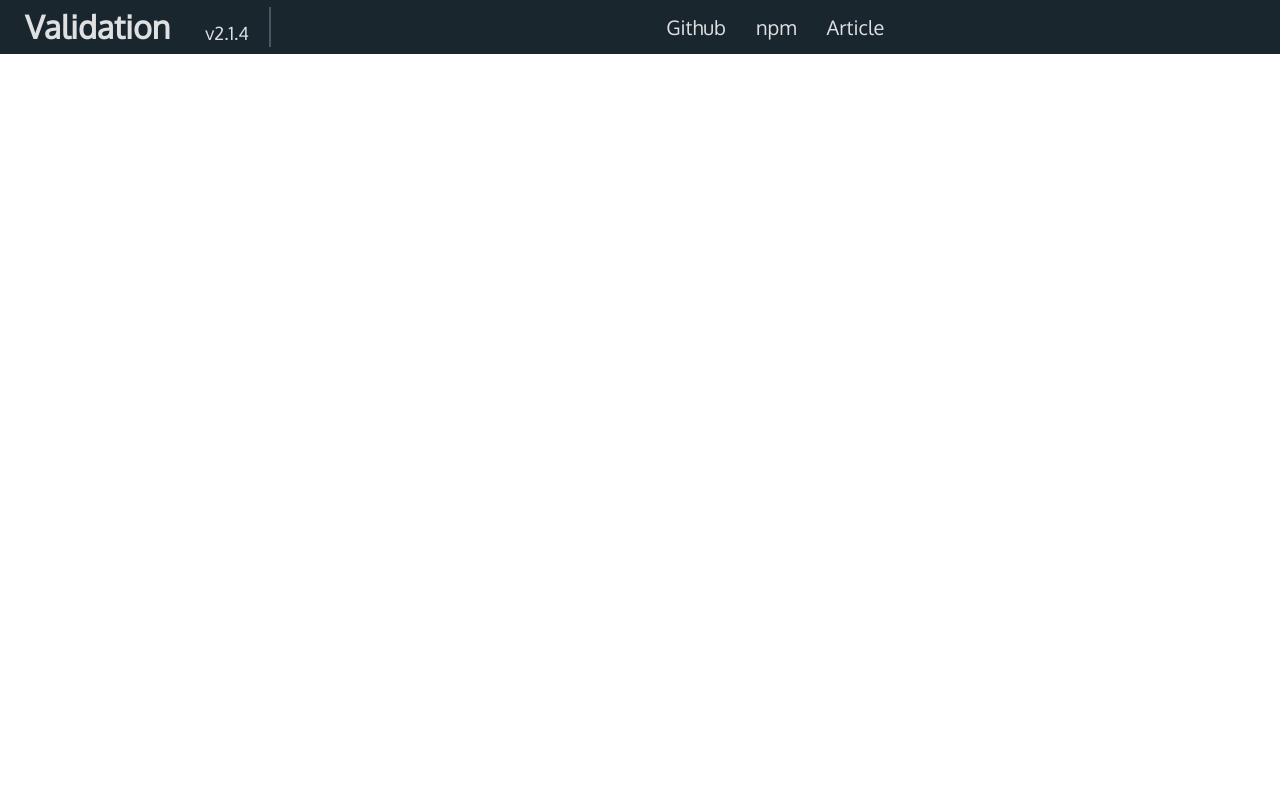
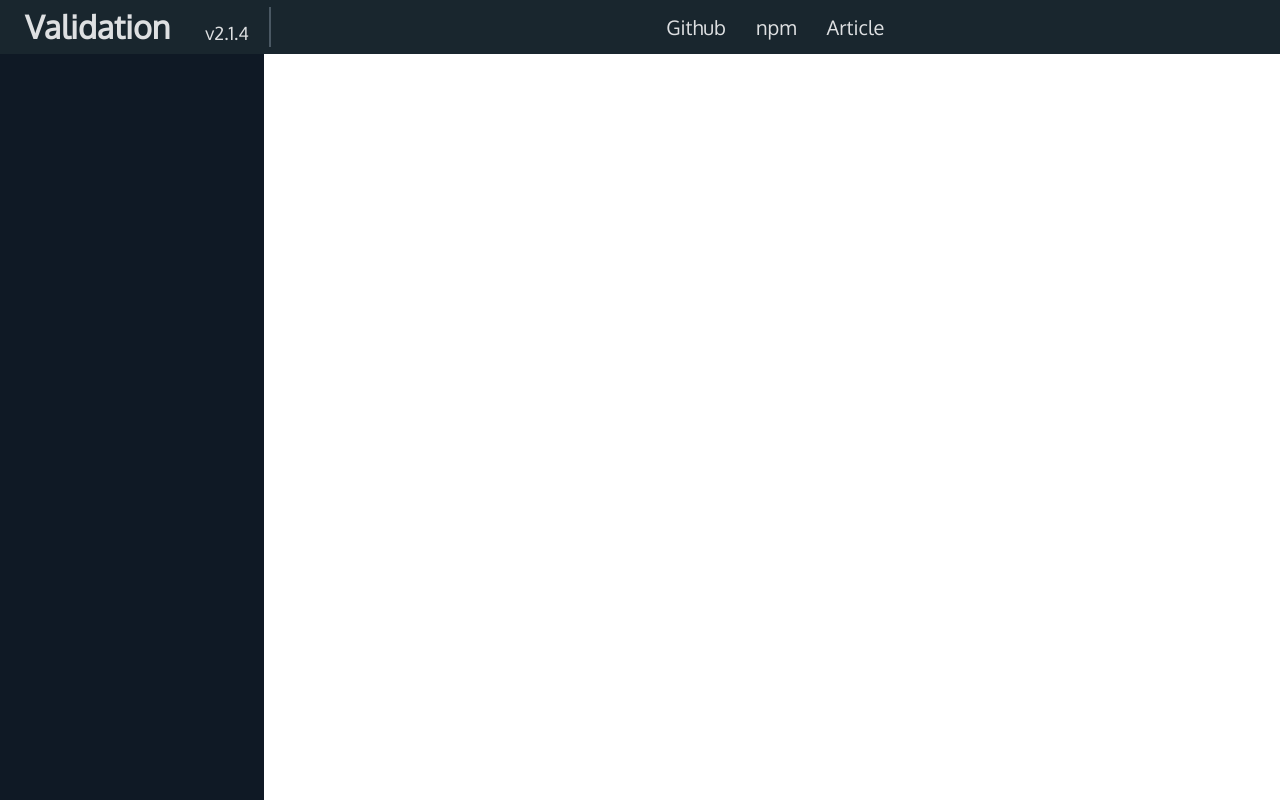
Before and after one commit to kwirke/validation-docs, a React (Create React App) app: page / in a window 1280 px wide. Built offline with nearby package versions, Linux system fonts and the light colour scheme.

Commit message:
Design layout

```diff
--- a/src/App/App.js
+++ b/src/App/App.js
@@ -2,7 +2,39 @@ import React from 'react'
 import styled from 'styled-components'
 import './App.css'
 import {Navbar} from '../Navbar/Navbar'
+import { deepKoamaru, eerieBlack } from '../Style/Colors';
+
+const Layout = styled.div`
+    display: flex;
+    flex-direction: column;
+    width: 100%;
+    height: 100vh;
+`
+
+const Body = styled.div`
+    display: flex;
+    flex-direction: row;
+    height: 100%;
+`
+
+const Sidebar = styled.div`
+    width: 333px;
+    height: 100%;
+    background-color: ${eerieBlack};
+`
+
+const Page = styled.div`
+    width: 100%;
+    height: 100%;
+    // background-color: ${eerieBlack};
+`
 
 export const App = () => (
-  <Navbar/>
+    <Layout>
+        <Navbar/>
+        <Body>
+            <Sidebar/>
+            <Page/>
+        </Body>
+    </Layout>
 )
```
